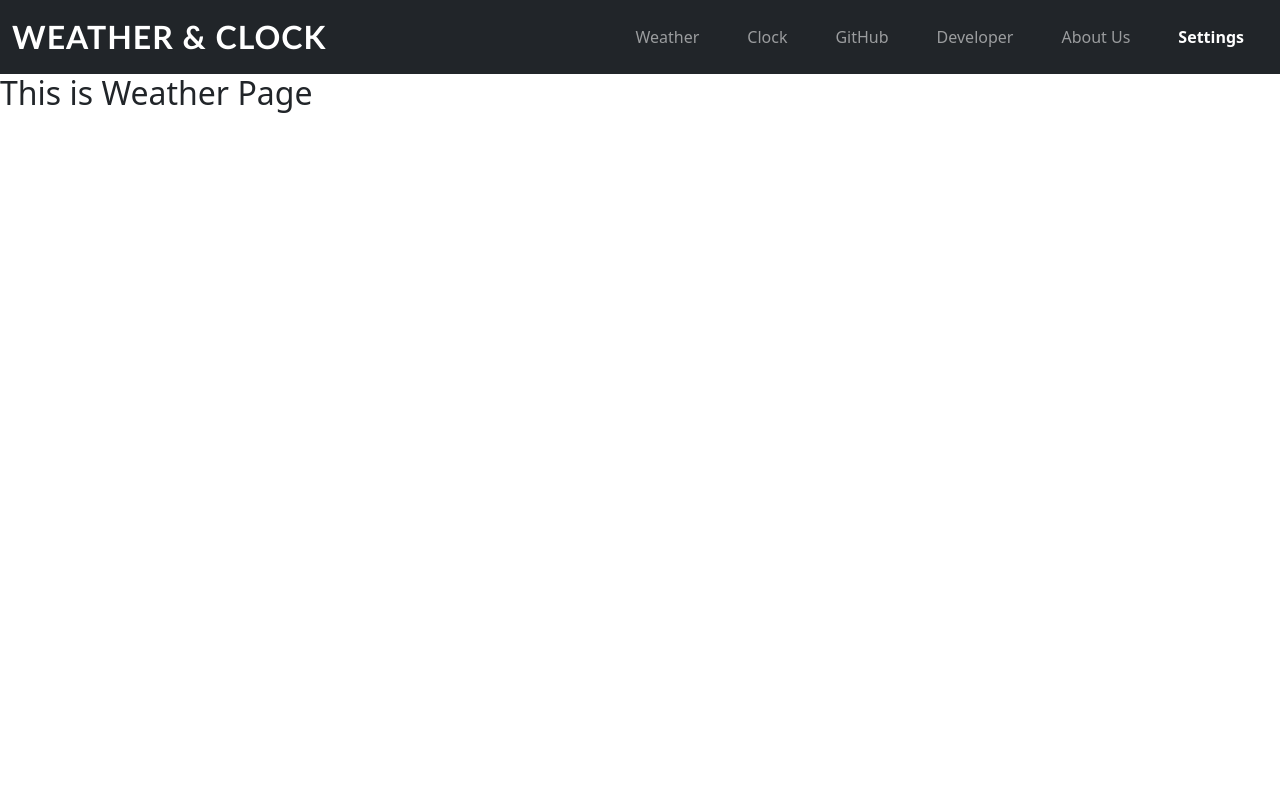
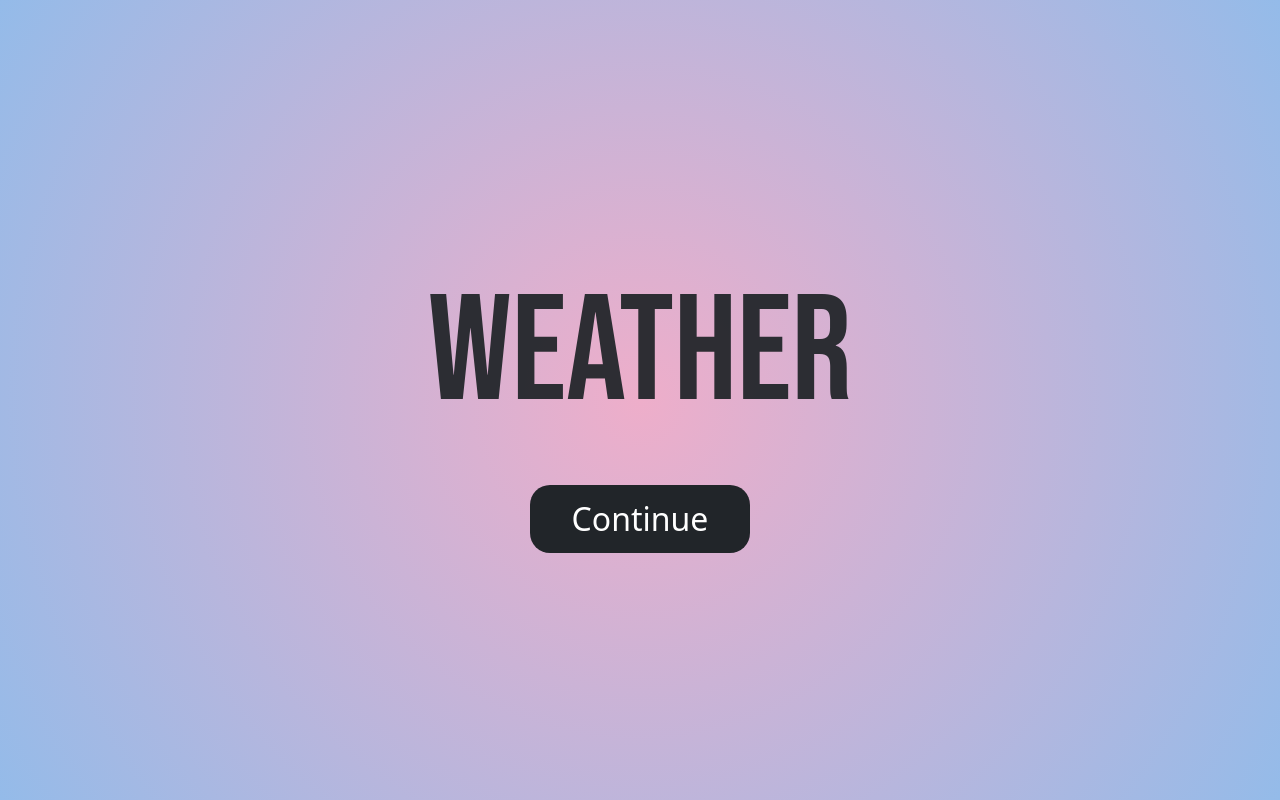
Before and after one commit to AnasBinAteeq/weatherandclock, a React (Create React App) app: page / in a window 1280 px wide. Built offline with nearby package versions, Linux system fonts and the light colour scheme.

Commit message:
Welcome Page added

```diff
--- a/src/App.js
+++ b/src/App.js
@@ -1,5 +1,6 @@
 import { BrowserRouter as Router, Routes, Route } from 'react-router-dom';
 import Menu from './components/Menu';
+import WelcomePage from './pages/WelcomePage';
 import WeatherPage from './pages/WeatherPage';
 import ClockPage from './pages/ClockPage';
 import GithubPage from './pages/GithubPage';
@@ -10,9 +11,8 @@ function App() {
   return (
     <div className="App">
       <Router>
-        <Menu />
         <Routes>
-          <Route path="/" exact element={<WeatherPage/>} />
+          <Route path="/" exact element={<WelcomePage/>} />
           <Route path="/weather" element={<WeatherPage/>} />
           <Route path="/clock" element={<ClockPage/>} />
           <Route path="/github" element={<GithubPage/>} />
--- a/src/pages/AboutPage.js
+++ b/src/pages/AboutPage.js
@@ -1,10 +1,11 @@
 import React, { useState } from 'react';
-import '../styles/Menu.css';
+import Menu from '../components/Menu';
 
 function AboutPage() {
 
     return (
     <div>
+    <Menu/>
         <h2>This is About Page</h2>
     </div>
     );
--- a/src/pages/ClockPage.js
+++ b/src/pages/ClockPage.js
@@ -1,10 +1,12 @@
 import React, { useState } from 'react';
 import '../styles/Menu.css';
+import Menu from '../components/Menu';
 
 function ClockPage() {
 
     return (
     <div>
+    <Menu/>
         <h2>This is Clock Page</h2>
     </div>
     );
--- a/src/pages/DeveloperPage.js
+++ b/src/pages/DeveloperPage.js
@@ -1,10 +1,11 @@
 import React, { useState } from 'react';
-import '../styles/Menu.css';
+import Menu from '../components/Menu';
 
 function DeveloperPage() {
 
     return (
     <div>
+    <Menu/>
         <h2>This is Developer Page</h2>
     </div>
     );
--- a/src/pages/GithubPage.js
+++ b/src/pages/GithubPage.js
@@ -1,10 +1,11 @@
 import React, { useState } from 'react';
-import '../styles/Menu.css';
+import Menu from '../components/Menu';
 
 function GithubPage() {
 
     return (
     <div>
+    <Menu/>
         <h2>This is GithubPage Page</h2>
     </div>
     );
--- a/src/pages/WeatherPage.js
+++ b/src/pages/WeatherPage.js
@@ -1,10 +1,12 @@
 import React, { useState } from 'react';
-import '../styles/Menu.css';
+import Menu from '../components/Menu';
 
 function WeatherPage() {
 
     return (
+
     <div>
+        <Menu />
         <h2>This is Weather Page</h2>
     </div>
     );
--- /dev/null
+++ b/src/pages/WelcomePage.js
@@ -0,0 +1,22 @@
+import React from "react";
+import "../styles/Welcome.css";
+
+function WelcomePage() {
+  return (
+    <div className="Container">
+      <div className="Row d-flex justify-content-center align-items-center WelcomeContent">
+        <div className="col-8 text-center WelcomeColumn">
+          <div className="Title">
+            <div className="Weather">Weather</div>
+            <div className="Clock">
+              <span>& Clock</span>
+            </div>
+          </div>
+          <a className="Continue" href="/weather">Continue</a>
+        </div>
+      </div>
+
+    </div>
+  );
+}
+export default WelcomePage;
--- /dev/null
+++ b/src/styles/Welcome.css
@@ -0,0 +1,135 @@
+@import url('https://fonts.googleapis.com/css2?family=Bebas+Neue&display=swap');
+
+.WelcomeContent {
+    height: 100vh;
+    width: 100vw;
+    background: rgb(238, 174, 202);
+    background: radial-gradient(circle, rgba(238, 174, 202, 1) 0%, rgba(148, 187, 233, 1) 100%);
+    overflow: hidden;
+}
+
+.Title {
+    font-size: 150px;
+    font-family: 'Bebas Neue', sans-serif;
+    padding-bottom: 0px;
+    margin: 0px;
+}
+
+
+.Weather {
+    display: inline-block;
+    overflow: hidden;
+    white-space: nowrap;
+    animation: showup 7s infinite;
+}
+
+.Clock {
+    display: inline-block;
+    overflow: hidden;
+    white-space: nowrap;
+    width: 0px;
+    animation: reveal 7s infinite;
+}
+
+.Clock span {
+    margin-left: -355px;
+    animation: slidein 7s infinite;
+}
+
+@keyframes showup {
+    0% {
+        opacity: 0;
+    }
+
+    20% {
+        opacity: 1;
+    }
+
+    80% {
+        opacity: 1;
+    }
+
+    100% {
+        opacity: 0;
+    }
+}
+
+@keyframes slidein {
+    0% {
+        margin-left: -800px;
+    }
+
+    20% {
+        margin-left: -800px;
+    }
+
+    35% {
+        margin-left: 0px;
+    }
+
+    100% {
+        margin-left: 0px;
+    }
+}
+
+@keyframes reveal {
+    0% {
+        opacity: 0;
+        width: 0px;
+    }
+
+    20% {
+        opacity: 1;
+        width: 0px;
+    }
+
+    30% {
+        width: 400px;
+    }
+
+    80% {
+        opacity: 1;
+    }
+
+    100% {
+        opacity: 0;
+        width: 400px;
+    }
+}
+
+.Continue {
+    border-radius: 20px;
+    text-decoration: none;
+    overflow: hidden;
+    background-color: #212529;
+    color: #fff;
+    font-size: 32px;
+    padding: 10px 30px;
+    margin-top: -50px;
+    width: 220px;
+    transition: all 0.5s;
+    cursor: pointer;
+    /* box-shadow: 0 10px 20px -8px rgba(0, 0, 0, .7); */
+
+    display: inline-block;
+    position: relative;
+}
+
+.Continue:after {
+    content: '»';
+    position: absolute;
+    opacity: 0;
+    top: 7px;
+    right: -20px;
+    transition: 0.5s;
+}
+
+.Continue:hover {
+    padding-right: 24px;
+    padding-left: 4px;
+}
+
+.Continue:hover:after {
+    opacity: 1;
+    right: 25px;
+}
```
